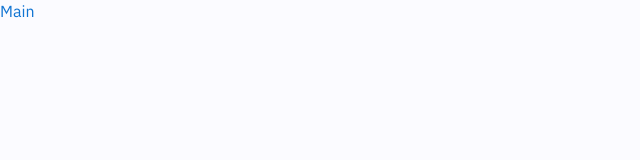
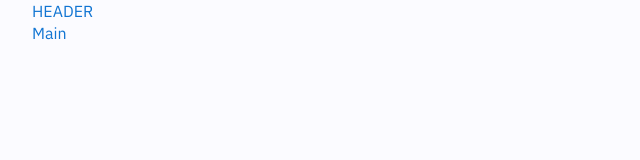
Before and after one commit to AnastasiaSkye/aston-project, a React (Create React App) app: page / in a window 1280 px wide. Shown: the top 160 px of the page, without its empty margins (0-640 px from the left). Built offline with nearby package versions, Linux system fonts and the light colour scheme.

Commit message:
add base provider, routing and layout

```diff
--- a/package.json
+++ b/package.json
@@ -46,6 +46,7 @@
     ]
   },
   "devDependencies": {
+    "@types/compose-function": "^0.0.33",
     "eslint-config-prettier": "^9.1.0",
     "prettier": "3.2.2"
   }
--- a/src/app/app.tsx
+++ /dev/null
@@ -1,18 +0,0 @@
-import React from 'react';
-import { BrowserRouter, Route, Routes } from 'react-router-dom';
-
-import { Main } from '../pages/main/main';
-import './styles/reset.css'
-import './styles/common.css'
-
-function App() {
-	return (
-		<BrowserRouter>
-			<Routes>
-				<Route path='/' element={<Main />} />
-			</Routes>
-		</BrowserRouter>
-	);
-}
-
-export default App;
--- /dev/null
+++ b/src/app/index.tsx
@@ -0,0 +1,15 @@
+import React from 'react';
+
+import Routing from '../pages/routing/routing';
+
+import { withProviders } from './providers';
+import './styles/reset.css'
+import './index.css'
+
+function App() {
+	return (
+		<Routing />
+	);
+}
+
+export default withProviders(App);
--- /dev/null
+++ b/src/app/providers/index.tsx
@@ -0,0 +1,5 @@
+import { compose } from '@reduxjs/toolkit'
+
+import { withRouter } from './router-provider';
+
+export const withProviders = compose(withRouter);
--- /dev/null
+++ b/src/app/providers/router-provider.tsx
@@ -0,0 +1,10 @@
+import React, { Suspense } from 'react';
+import { BrowserRouter } from 'react-router-dom';
+
+export const withRouter = (component: () => React.ReactNode) => () => (
+	<BrowserRouter>
+		<Suspense fallback="Loading...">
+			{component()}
+		</Suspense>
+	</BrowserRouter>
+);
--- a/src/index.tsx
+++ b/src/index.tsx
@@ -2,7 +2,7 @@ import React from 'react';
 import ReactDOM from 'react-dom/client';
 import { Provider } from 'react-redux';
 
-import App from './app/app';
+import App from './app';
 import { store } from './app/store/store';
 
 const root = ReactDOM.createRoot(
--- a/src/pages/main/main.tsx
+++ b/src/pages/main/main.tsx
@@ -1,6 +1,6 @@
 import React from 'react';
 
-export function Main() {
+export default function Main() {
     return (
         <div>Main</div>
     );
--- /dev/null
+++ b/src/pages/routing/routing.tsx
@@ -0,0 +1,15 @@
+import React, { lazy } from 'react';
+import { Route, Routes } from 'react-router-dom';
+
+const Layout = lazy(() => import('../../widgets/layouts/layout'),);
+const Main = lazy(() => import('../main/main'));
+
+export default function Routing() {
+	return (
+		<Routes>
+			<Route path='/' element={<Layout />}>
+				<Route index element={<Main />} />
+			</Route>
+		</Routes>
+	);
+}
--- /dev/null
+++ b/src/widgets/header/header.tsx
@@ -0,0 +1,11 @@
+import React from 'react';
+
+export function Header() {
+	return (
+		<header>
+			<div className='container'>
+				HEADER
+			</div>
+		</header>
+	);
+}
--- /dev/null
+++ b/src/widgets/layouts/layout.tsx
@@ -0,0 +1,19 @@
+import React from 'react';
+import { Outlet } from 'react-router-dom';
+
+import { Header } from '../header/header';
+
+function Layout() {
+	return (
+		<>
+			<Header />
+			<main>
+				<div className='container'>
+					<Outlet />
+				</div>
+			</main>
+		</>
+	);
+}
+
+export default Layout;
```
Also changed, not shown: src/app/index.css (renamed from src/app/styles/common.css), 1 other file (tests, documents, lock files or other folders).
